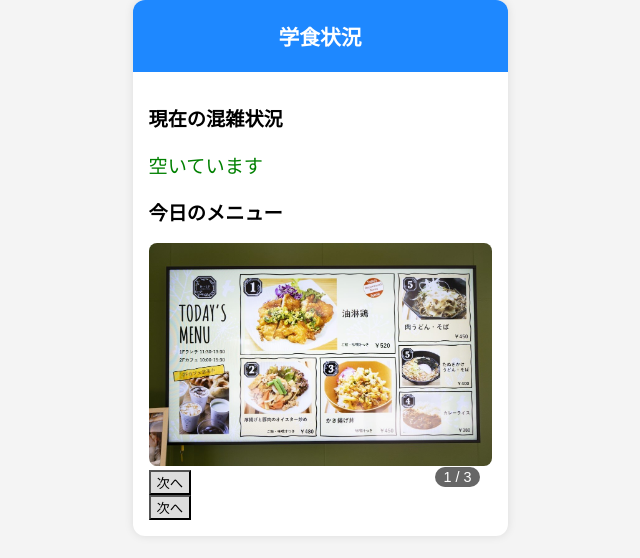
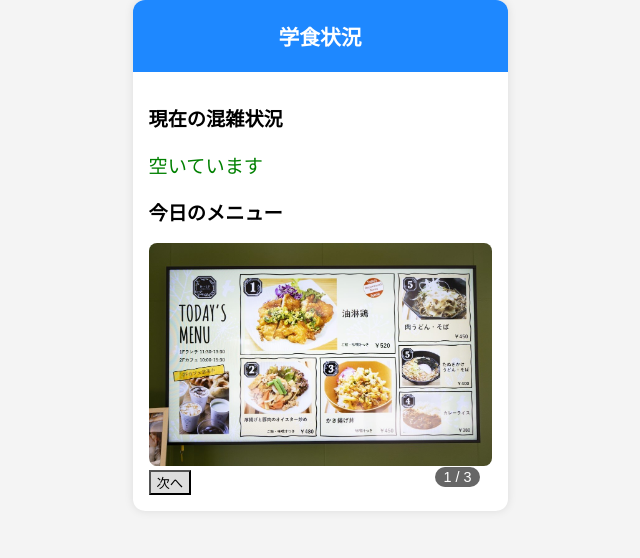
Before and after one commit to takaso963/uxui, a plain HTML site: page index.html in a window 1280 px wide. Shown: the whole page, without its empty margins (320-960 px from the left). Drawn offline with Linux system fonts and the light colour scheme.

Commit message:
Update index.html

```diff
--- a/index.html
+++ b/index.html
@@ -27,10 +27,6 @@
 
     <button id="next-button" class="slider-button">次へ</button>
   </div>
-</section>
-      <button id="next-button" class="slider-button">次へ</button>
-    </div>
-  </section>
 </main>
     </div>
   </div>
```
